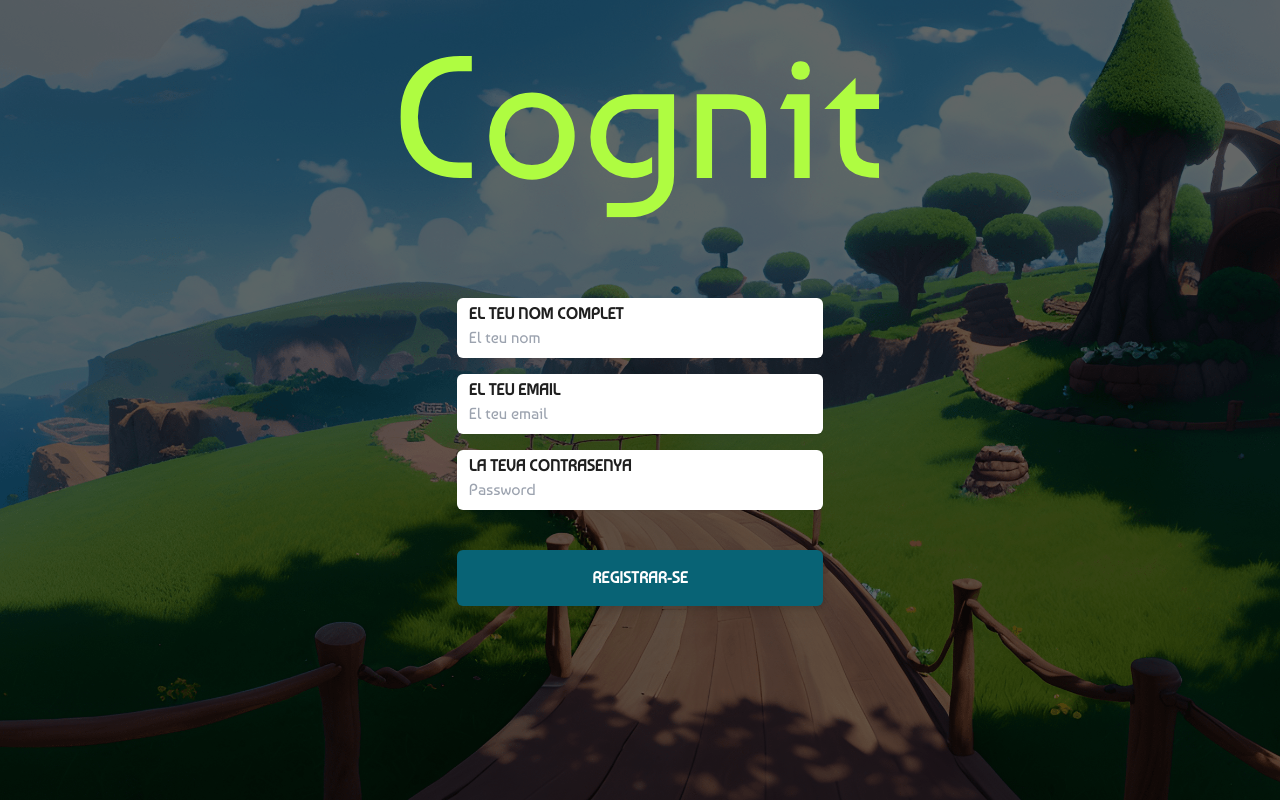
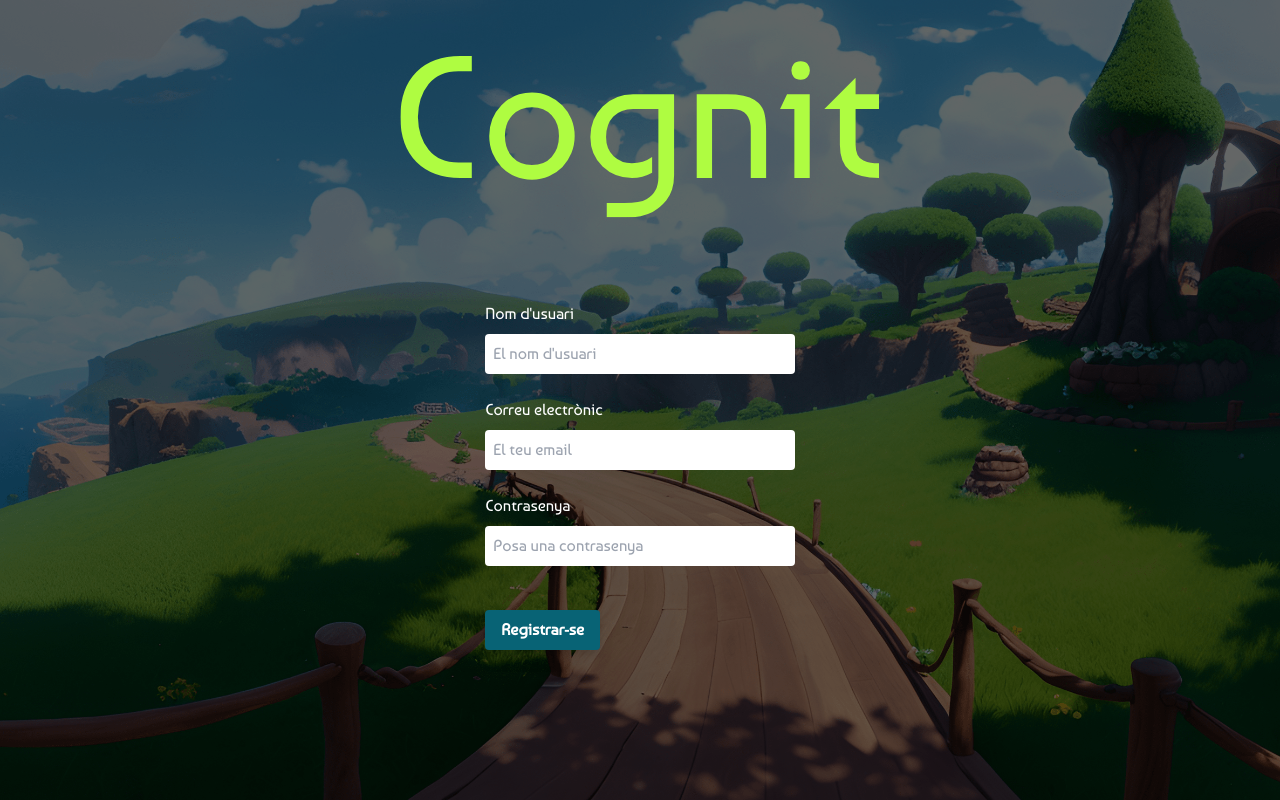
Before and after one commit to jorditosa/TFM-Cognit-Frontend, a React (Vite) app: page /register in a window 1280 px wide. Built offline with nearby package versions, Linux system fonts and the light colour scheme.

Commit message:
register ok

```diff
--- a/src/actions/register.ts
+++ b/src/actions/register.ts
@@ -1,8 +1,8 @@
 import { User } from "../interfaces/user-interfaces"
 
-export const register = async (data: User) => {
+export const createAccount = async (data: User) => {
     // Register user
-     const url = `${process.env.API_URL}/auth/create-account`
+    const url = `${import.meta.env.VITE_API_URL}auth/create-account`
     const req = await fetch(url, {
         method: 'POST',
         headers: {
@@ -15,5 +15,10 @@ export const register = async (data: User) => {
         })
     })
 
-     console.log(req)
+    if (req.ok) {
+        window.location.href = '/dashboard';
+    } else {
+        const errorData = await req.json();
+        console.error('Error en la creación de la cuenta:', errorData.message);
     }
+}
--- a/src/components/Button.tsx
+++ b/src/components/Button.tsx
@@ -12,9 +12,9 @@ export default function Button({text, type}: Props) {
             {/* Base */}
             <button
             type={type}
-            className="w-full block font-medium text-dark focus:outline-none focus:ring active:text-lima/75 drop-shadow-lg shadow-aqua"
+            className="block font-medium text-dark focus:outline-none focus:ring active:text-lima/75 drop-shadow-lg shadow-aqua"
             >
-                <span className="block bg-blue px-8 py-4 font-semibold text-light rounded-md uppercase hover:bg-blue/75 duration-150 ease-in"> {text} </span>
+                <span className="block bg-blue py-2 px-4 font-bold text-light rounded hover:bg-blue/75 duration-150 ease-in"> {text} </span>
             </button>
         </>
     )
--- a/src/components/Input.tsx
+++ b/src/components/Input.tsx
@@ -14,16 +14,16 @@ export const Input = ({ name, type, placeholder, label }: Props) => {
         <div className="flex flex-col gap-2 pb-4 m-0">
             <label
                 htmlFor={name}
-                className="block bg-light overflow-hidden rounded-md px-3 py-1 shadow-sm focus-within:border-secondary focus-within:ring-1 focus-within:ring-secondary"
+                className="block overflow-hidden rounded-md py-1 focus-within:border-secondary "
             >
-                <span className="text-dark font-bold uppercase"> {label} </span>
+                <span className="text-light"> {label} </span>
 
                 <input
                     type={type}
                     id={name}
                     name={name}
                     placeholder={placeholder}
-                    className="mb-1 w-full border-none p-0 focus:border-transparent focus:outline-none focus:ring-0 bg-light text-dark"
+                    className="bg-light mb-2 w-full border-none p-2 rounded focus:border-transparent focus:outline-none focus:ring-0 text-dark focus-within:ring-1 focus-within:ring-secondary"
                 />
             </label>
         </div>
--- a/src/views/auth/Register.tsx
+++ b/src/views/auth/Register.tsx
@@ -1,4 +1,4 @@
-import { Input } from "../../components/Input"
+import { createAccount } from "../../actions/register"
 import Button from "../../components/Button"
 import { useForm, SubmitHandler } from "react-hook-form"
 
@@ -14,7 +14,7 @@ export default function Register() {
         handleSubmit,
         formState: { errors },
     } = useForm<Inputs>()
-    const onSubmit: SubmitHandler<Inputs> = data => register(data)
+    const onSubmit: SubmitHandler<Inputs> = data => createAccount(data)
 
     return (
         <form
@@ -23,36 +23,65 @@ export default function Register() {
             onSubmit={handleSubmit(onSubmit)}
         >
 
-            {errors.username && <span className="text-danger">This field is required</span>}
-            <Input
+            <div className="flex flex-col pb-2 m-0">
+                <label
+                    htmlFor="username"
+                    className="block overflow-hidden rounded-md py-1 focus-within:border-secondary "
+                >
+                    <span className="inline-block text-light pb-2"> Nom d'usuari </span>
+
+                    <input
                         type="text"
-                placeholder="El teu nom"
-                label="El teu nom complet"
+                        id="username"
+                        placeholder="El nom d'usuari"
+                        className="bg-light mb-2 w-full border-none p-2 rounded focus:border-transparent focus:outline-none focus:ring-0 text-dark focus-within:ring-1 focus-within:ring-secondary"
                         {...register("username",
                             { required: true }
                         )}
                     />
+                </label>
+                {errors.username && <span className="text-danger">This field is required</span>}
+            </div>
 
-            {errors.email && <span className="text-danger">This field is required</span>}
-            <Input
+            <div className="flex flex-col pb-2 m-0">
+                <label
+                    htmlFor="email"
+                    className="block overflow-hidden rounded-md py-1 focus-within:border-secondary "
+                >
+                    <span className="inline-block text-light pb-2"> Correu electrònic </span>
+
+                    <input
                         type="email"
+                        id="email"
                         placeholder="El teu email"
-                label="El teu email"
+                        className="bg-light mb-2 w-full border-none p-2 rounded focus:border-transparent focus:outline-none focus:ring-0 text-dark focus-within:ring-1 focus-within:ring-secondary"
                         {...register("email",
                             { required: true }
                         )}
                     />
+                </label>
+                {errors.email && <span className="text-danger">This field is required</span>}
+            </div>
 
-            {errors.password && <span className="text-danger">This field is required</span>}
+            <div className="flex flex-col pb-2 m-0">
+                <label
+                    htmlFor="password"
+                    className="block overflow-hidden rounded-md py-1 focus-within:border-secondary "
+                >
+                    <span className="inline-block text-light pb-2"> Contrasenya </span>
 
-            <Input
+                    <input
                         type="password"
-                placeholder="Password"
-                label="La teva contrasenya"
+                        id="password"
+                        placeholder="Posa una contrasenya"
+                        className="bg-light mb-2 w-full border-none p-2 rounded focus:border-transparent focus:outline-none focus:ring-0 text-dark focus-within:ring-1 focus-within:ring-secondary"
                         {...register("password",
                             { required: true }
                         )}
                     />
+                </label>
+                {errors.password && <span className="text-danger">This field is required</span>}
+            </div>
 
             <div className="py-6">
                 <Button
```
Also changed, not shown: 1 other file (tests, documents, lock files or other folders). Lines whose indentation alone changed are shown as unchanged.
